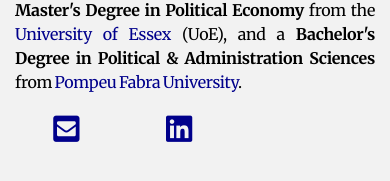
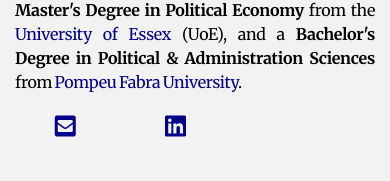
Before and after one commit to HectorHermidaRivera/hectorhermidarivera.github.io, a Jekyll site: the page built from index.md, in a window 390 px wide. Shown: the part 481-662 px from the top of the page. Built offline with Jekyll 4.4.1, drawn with Linux system fonts in a browser that asks for light colours; a style sheet for code colours, icons or effects is not loaded.

Commit message:
Update style.css

```diff
--- a/assets/css/style.css
+++ b/assets/css/style.css
@@ -352,7 +352,6 @@ a {
  #about-me .icon-row a {
     flex: 0 1 auto;
     text-align: center;
-    font-size: 1.25em;           /* make icons bigger */
     transition: none;          /* no animation needed */
   }
 
```
